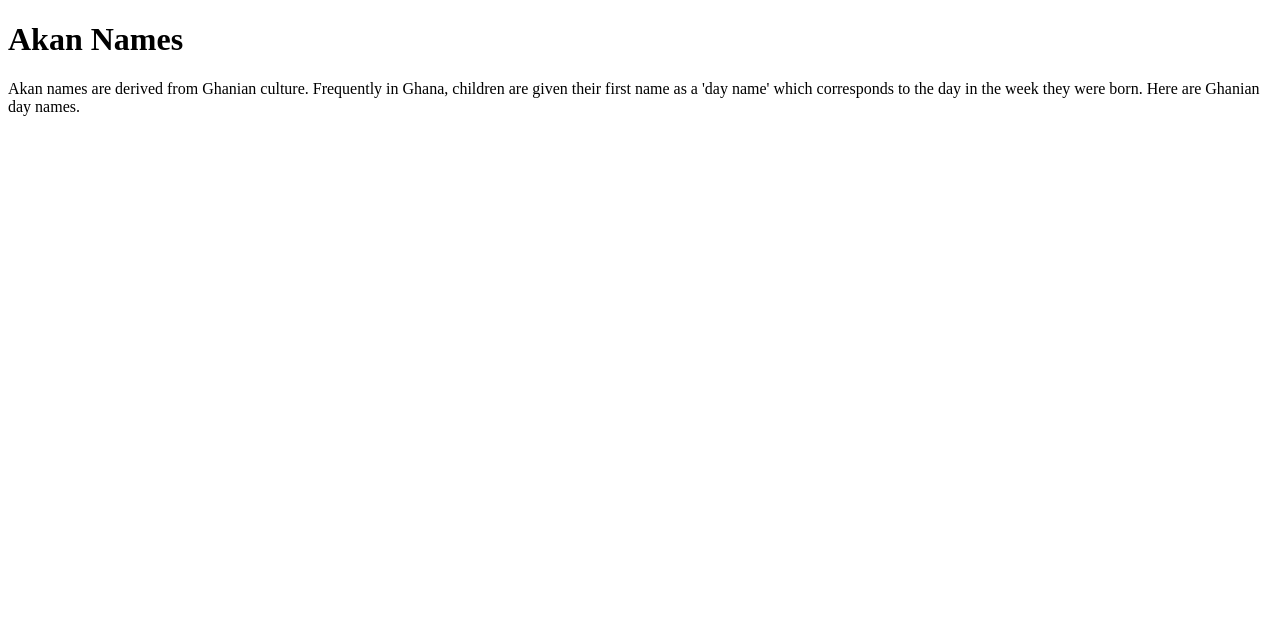
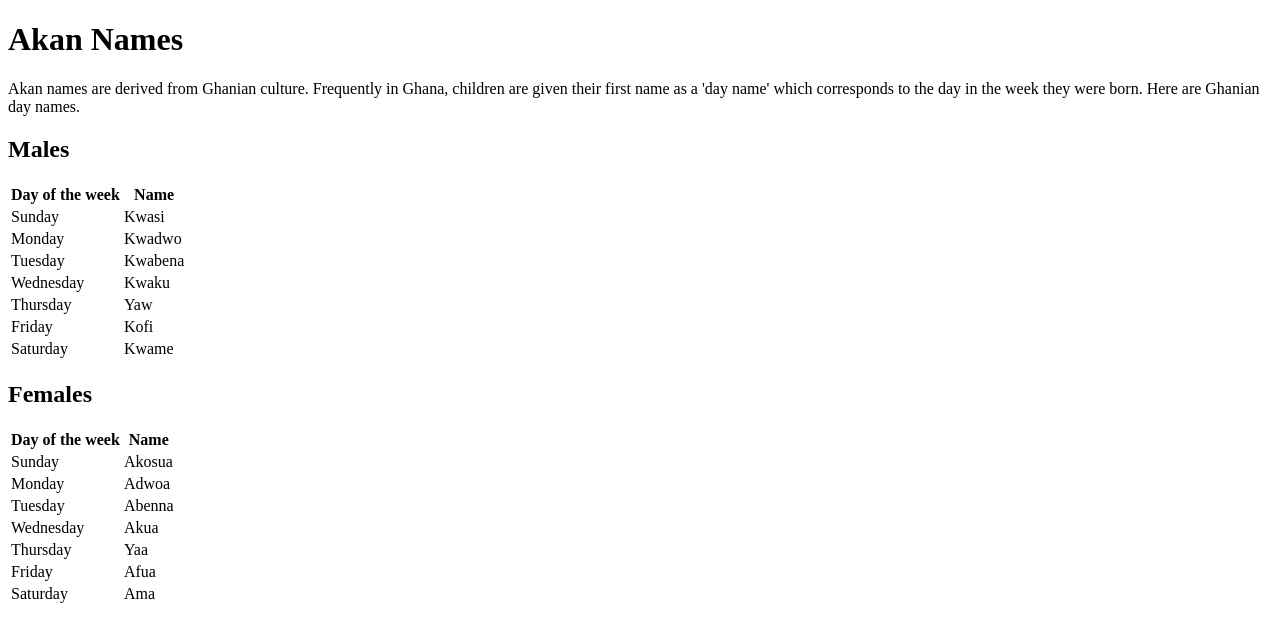
Before and after one commit to mwikalikyalo/IP-2, a plain HTML site: page index.html in a window 1280 px wide. Drawn offline with Linux system fonts and the light colour scheme.

Commit message:
It will add the second table

```diff
--- a/index.html
+++ b/index.html
@@ -13,5 +13,84 @@
       children are given their first name as a 'day name' which corresponds
       to the day in the week they were born. Here are Ghanian day names.</p>
   </div>
+
+  <!--males-->
+  <div class="table1">
+    <h2 id="male">Males</h2>
+      <table class="males">
+        <tr>
+          <th>Day of the week</th>
+          <th>Name</th>
+        </tr>
+        <tr>
+          <td>Sunday</td>
+          <td>Kwasi</td>
+        </tr>
+        <tr>
+          <td>Monday</td>
+          <td>Kwadwo</td>
+        </tr>
+        <tr>
+          <td>Tuesday</td>
+          <td>Kwabena</td>
+        </tr>
+        <tr>
+          <td>Wednesday</td>
+          <td>Kwaku</td>
+        </tr>
+        <tr>
+          <td>Thursday</td>
+          <td>Yaw</td>
+        </tr>
+        <tr>
+          <td>Friday</td>
+          <td>Kofi</td>
+        </tr>
+        <tr>
+          <td>Saturday</td>
+          <td>Kwame</td>
+        </tr>
+    </table>
+
+  <!--Females-->
+    <div>
+      <h2 id="female">Females</h2>
+      <table class="females">
+        <tr>
+          <th>Day of the week</th>
+          <th>Name</th>
+        </tr>
+        <tr>
+          <td>Sunday</td>
+          <td>Akosua</td>
+        </tr>
+        <tr>
+          <td>Monday</td>
+          <td>Adwoa</td>
+        </tr>
+        <tr>
+          <td>Tuesday</td>
+          <td>Abenna</td>
+        </tr>
+        <tr>
+          <td>Wednesday</td>
+          <td>Akua</td>
+        </tr>
+        <tr>
+          <td>Thursday</td>
+          <td>Yaa</td>
+        </tr>
+        <tr>
+          <td>Friday</td>
+          <td>Afua</td>
+        </tr>
+        <tr>
+          <td>Saturday</td>
+          <td>Ama</td>
+        </tr>
+    </table>
+
+    </div>
+  </div>
 </body>
 </html>
```
